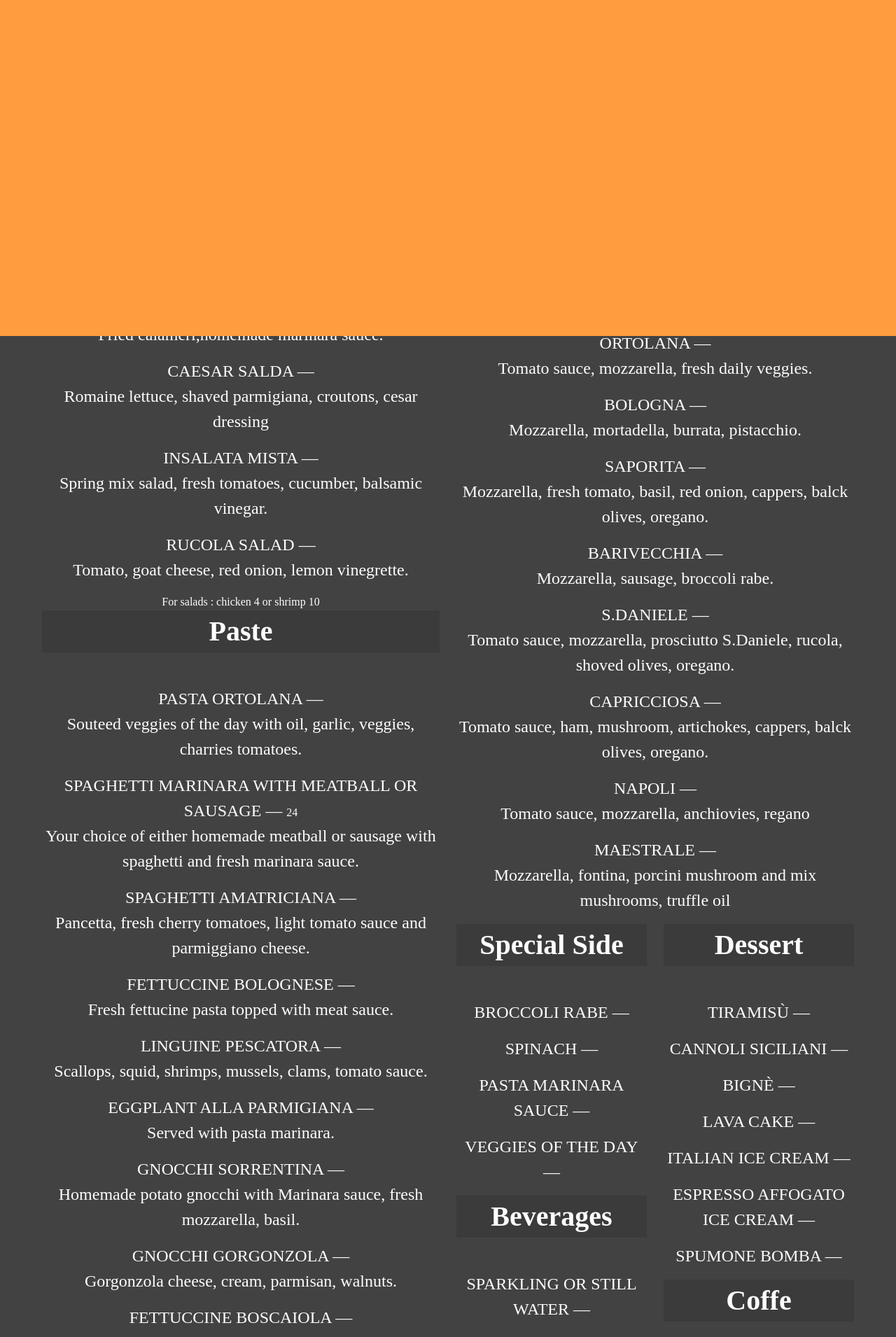
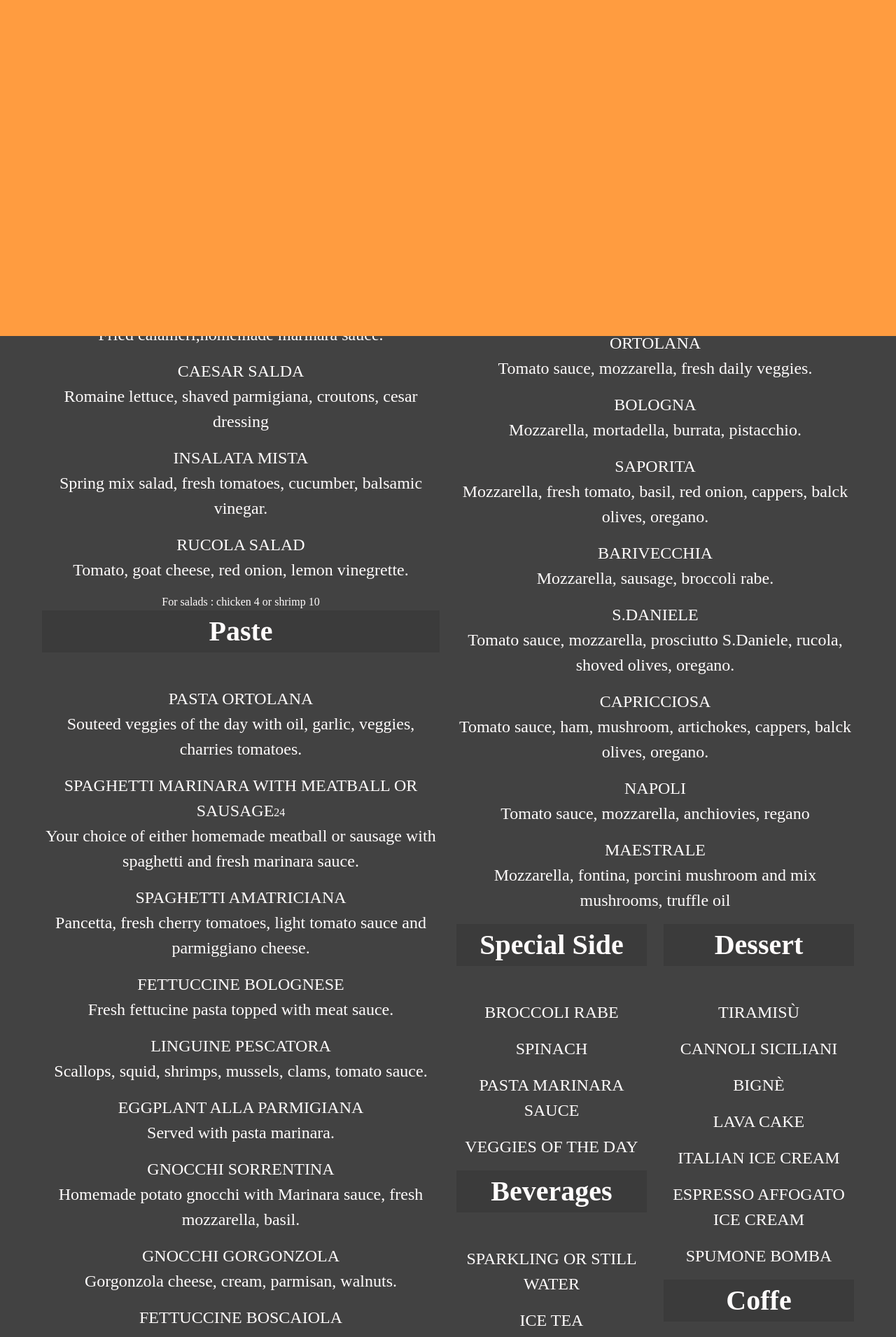
Before and after one commit to PietroVidoni/Maestrale-Restaurant, a PHP site: page /index.php?page=menus in a window 1280 px wide. Shown: the part 1120-3030 px from the top of the page at 70% size. Run offline with PHP 8.4, Linux system fonts and the light colour scheme; some libraries are stand-ins or nearby versions; some web fonts are replaced.

Commit message:
Update #334

```diff
--- a/assets/css/location.css
+++ b/assets/css/location.css
@@ -16,6 +16,10 @@
     border: 2px solid var(--highlight-color);
 }
 
+#location-section .modal-content .input::placeholder {
+    color: var(--main-2-color);
+}
+
 /* Styles for labels within the location section */
 #location-section label {
     /* Sets text color for labels */
--- a/assets/css/newsletter.css
+++ b/assets/css/newsletter.css
@@ -1,4 +1,3 @@
-
 /* Styles for the newslatter */
 
 /* Styles for the modal content within the newsletter section */
@@ -14,6 +13,10 @@
     color: var(--light-font-color);
 }
 
+#newsletter-section .modal-content .input::placeholder {
+    color: var(--main-2-color);
+}
+
 /* Styles for icons within the newsletter section */
 #newsletter-section .icon {
     /* Sets color for icons */
--- a/menus.html
+++ b/menus.html
@@ -17,58 +17,58 @@
             <h2 class="is-size-2 has-text-weight-bold menu-entry mb-6">Appetizers And Salads</h2>
 
             <div class="menu-entry is-size-4-desktop is-size-5-touch is-size-6-mobile mb-4">
-                <div class="menu-title">VERDURE GIRIGLIATE &#8212 </div>
+                <div class="menu-title">VERDURE GIRIGLIATE</div>
                 <div class="menu-description">Eggplant, zucchini, roasted peppers served cold with parsley, garlic,
                     olive oil.</div>
             </div>
             <div class=" menu-entry is-size-4-desktop is-size-5-touch is-size-6-mobile mb-4">
-                <div class="menu-title">MUSSELS AL VINO BINACO &#8212 </div>
+                <div class="menu-title">MUSSELS AL VINO BINACO</div>
                 <div>Musseis in a rich italian white wine sauc,
                     serveed with fresh Pugliese bread.
                 </div>
             </div>
             <div class=" menu-entry is-size-4-desktop is-size-5-touch is-size-6-mobile mb-4">
-                <div class="menu-title">ZUPPA DEL GIORNO &#8212 </div>
+                <div class="menu-title">ZUPPA DEL GIORNO</div>
                 <div>Soup of the day</div>
             </div>
             <div class=" menu-entry is-size-4-desktop is-size-5-touch is-size-6-mobile mb-4">
-                <div class="menu-title">SAUSEG AND BROCOOLI RABE &#8212 </div>
+                <div class="menu-title">SAUSEG AND BROCOOLI RABE</div>
                 <div>Sauteed mild sausage, with rapini, light marinara sauce and parmigiano.</div>
             </div>
             <div class=" menu-entry is-size-4-desktop is-size-5-touch is-size-6-mobile mb-4">
-                <div class="menu-title">BRUSCHETTA &#8212 </div>
+                <div class="menu-title">BRUSCHETTA</div>
                 <div>Cherry tomato, light garlic, extra vergin oil, basil on roasted pugliese bread.</div>
             </div>
             <div class=" menu-entry is-size-4-desktop is-size-5-touch is-size-6-mobile mb-4">
-                <div class="menu-title">POLPETTE DELLA NONNA &#8212 </div>
+                <div class="menu-title">POLPETTE DELLA NONNA</div>
                 <div>Homade beef meatball, marinara, permesan cheese.</div>
             </div>
             <div class=" menu-entry is-size-4-desktop is-size-5-touch is-size-6-mobile mb-4">
-                <div class="menu-title">TAGLIERE ALL'ITALIANA &#8212 </div>
+                <div class="menu-title">TAGLIERE ALL'ITALIANA</div>
                 <div>Chef daily selection of cold cuts and cheeses, served on a board.</div>
             </div>
             <div class=" menu-entry is-size-4-desktop is-size-5-touch is-size-6-mobile mb-4">
-                <div class="menu-title">CAPRESE FIORI DI LATTE &#8212 </div>
+                <div class="menu-title">CAPRESE FIORI DI LATTE</div>
                 <div>Fresh mozzarella, tomato, basil, Oil E.V.O</div>
             </div>
             <div class=" menu-entry is-size-4-desktop is-size-5-touch is-size-6-mobile mb-4">
-                <div class="menu-title">BURRATA &#8212 </div>
+                <div class="menu-title">BURRATA</div>
                 <div>Creamy burrata pugliese, served with prosciutto over melon.</div>
             </div>
             <div class=" menu-entry is-size-4-desktop is-size-5-touch is-size-6-mobile mb-4">
-                <div class="menu-title">CALAMRI FRITTI &#8212 </div>
+                <div class="menu-title">CALAMRI FRITTI</div>
                 <div>Fried calameri,homemade marinara sauce.</div>
             </div>
             <div class=" menu-entry is-size-4-desktop is-size-5-touch is-size-6-mobile mb-4">
-                <div class="menu-title">CAESAR SALDA &#8212 </div>
+                <div class="menu-title">CAESAR SALDA</div>
                 <div>Romaine lettuce, shaved parmigiana, croutons, cesar dressing</div>
             </div>
             <div class=" menu-entry is-size-4-desktop is-size-5-touch is-size-6-mobile mb-4">
-                <div class="menu-title">INSALATA MISTA &#8212 </div>
+                <div class="menu-title">INSALATA MISTA</div>
                 <div>Spring mix salad, fresh tomatoes, cucumber, balsamic vinegar.</div>
             </div>
             <div class=" menu-entry is-size-4-desktop is-size-5-touch is-size-6-mobile mb-4">
-                <div class="menu-title">RUCOLA SALAD &#8212 </div>
+                <div class="menu-title">RUCOLA SALAD</div>
                 <div>Tomato, goat cheese, red onion, lemon vinegrette.</div>
             </div>
             <div class="menu-description">For salads : chicken 4 or shrimp 10</div>
@@ -77,87 +77,87 @@
             <h2 class="is-size-2 has-text-weight-bold menu-entry mb-6">Paste</h2>
 
             <div class=" menu-entry is-size-4-desktop is-size-5-touch is-size-6-mobile mb-4">
-                <div class="menu-title">PASTA ORTOLANA &#8212 </div>
+                <div class="menu-title">PASTA ORTOLANA</div>
                 <div>Souteed veggies of the day with oil, garlic, veggies, charries tomatoes.</div>
             </div>
             <div class=" menu-entry is-size-4-desktop is-size-5-touch is-size-6-mobile mb-4">
-                <div class="menu-title">SPAGHETTI MARINARA WITH MEATBALL OR SAUSAGE &#8212 <span
+                <div class="menu-title">SPAGHETTI MARINARA WITH MEATBALL OR SAUSAGE<span
                         class="is-size-6">24</span></div>
                 <div>Your choice of either homemade meatball or sausage with spaghetti and fresh marinara sauce.</div>
             </div>
             <div class=" menu-entry is-size-4-desktop is-size-5-touch is-size-6-mobile mb-4">
-                <div class="menu-title">SPAGHETTI AMATRICIANA &#8212 </div>
+                <div class="menu-title">SPAGHETTI AMATRICIANA</div>
                 <div>Pancetta, fresh cherry tomatoes, light tomato sauce and parmiggiano cheese.</div>
             </div>
             <div class=" menu-entry is-size-4-desktop is-size-5-touch is-size-6-mobile mb-4">
-                <div class="menu-title">FETTUCCINE BOLOGNESE &#8212 </div>
+                <div class="menu-title">FETTUCCINE BOLOGNESE</div>
                 <div>Fresh fettucine pasta topped with meat sauce.</div>
             </div>
             <div class=" menu-entry is-size-4-desktop is-size-5-touch is-size-6-mobile mb-4">
-                <div class="menu-title">LINGUINE PESCATORA &#8212 </div>
+                <div class="menu-title">LINGUINE PESCATORA</div>
                 <div>Scallops, squid, shrimps, mussels, clams, tomato sauce.</div>
             </div>
             <div class=" menu-entry is-size-4-desktop is-size-5-touch is-size-6-mobile mb-4">
-                <div class="menu-title">EGGPLANT ALLA PARMIGIANA &#8212 </div>
+                <div class="menu-title">EGGPLANT ALLA PARMIGIANA</div>
                 <div>Served with pasta marinara.</div>
             </div>
             <div class=" menu-entry is-size-4-desktop is-size-5-touch is-size-6-mobile mb-4">
-                <div class="menu-title">GNOCCHI SORRENTINA &#8212 </div>
+                <div class="menu-title">GNOCCHI SORRENTINA</div>
                 <div>Homemade potato gnocchi with Marinara sauce, fresh mozzarella, basil.</div>
             </div>
             <div class=" menu-entry is-size-4-desktop is-size-5-touch is-size-6-mobile mb-4">
-                <div class="menu-title">GNOCCHI GORGONZOLA &#8212 </div>
+                <div class="menu-title">GNOCCHI GORGONZOLA</div>
                 <div>Gorgonzola cheese, cream, parmisan, walnuts.</div>
             </div>
             <div class=" menu-entry is-size-4-desktop is-size-5-touch is-size-6-mobile mb-4">
-                <div class="menu-title">FETTUCCINE BOSCAIOLA &#8212 </div>
+                <div class="menu-title">FETTUCCINE BOSCAIOLA</div>
                 <div>Fresh fettucine pasta with mixed mushrooms, alfredo sauce, white truffle oil.</div>
             </div>
             <div class=" menu-entry is-size-4-desktop is-size-5-touch is-size-6-mobile mb-4">
-                <div class="menu-title">LASAGNA EMILIANA &#8212 </div>
+                <div class="menu-title">LASAGNA EMILIANA</div>
                 <div>Meat sauce, Béchamel, mozzarella, parmigiano.</div>
             </div>
             <div class=" menu-entry is-size-4-desktop is-size-5-touch is-size-6-mobile mb-4">
-                <div class="menu-title">ORECCHIETTE PUGLIESE &#8212 </div>
+                <div class="menu-title">ORECCHIETTE PUGLIESE</div>
                 <div>Fresh orecchiette pasta sauteed with sausage, broccoli rabe.</div>
             </div>
             <div class=" menu-entry is-size-4-desktop is-size-5-touch is-size-6-mobile mb-4">
-                <div class="menu-title">LINGUINE ALLE VONGOLE &#8212 </div>
+                <div class="menu-title">LINGUINE ALLE VONGOLE</div>
                 <div>Cherry tomatoes, clams, garlic, wine.</div>
             </div>
         </div>
         <div class="column">
             <h2 class="is-size-2 has-text-weight-bold menu-entry mb-6">Meat And Fish</h2>
             <div class=" menu-entry is-size-4-desktop is-size-5-touch is-size-6-mobile mb-4">
-                <div class="menu-title">VEAL SCALOPINA AI FORMAGGI &#8212 </div>
+                <div class="menu-title">VEAL SCALOPINA AI FORMAGGI</div>
                 <div>Cream, gorgonzola, parmiggiano, fontina.</div>
             </div>
             <div class=" menu-entry is-size-4-desktop is-size-5-touch is-size-6-mobile mb-4">
-                <div class="menu-title">SCALOPPINE MARSALA &#8212 </div>
+                <div class="menu-title">SCALOPPINE MARSALA</div>
                 <div>Veal, marsala wine, mushrooms</div>
             </div>
             <div class=" menu-entry is-size-4-desktop is-size-5-touch is-size-6-mobile mb-4">
-                <div class="menu-title">CHICKEN ALLA PIZZAIOLA &#8212 </div>
+                <div class="menu-title">CHICKEN ALLA PIZZAIOLA</div>
                 <div>Copers, black olives, cherry tomatoes.</div>
             </div>
             <div class=" menu-entry is-size-4-desktop is-size-5-touch is-size-6-mobile mb-4">
-                <div class="menu-title">CHICKEN PARMIGIANA &#8212 </div>
+                <div class="menu-title">CHICKEN PARMIGIANA</div>
                 <div>Freash mozzarella, marinara sauce, baked in the oven, served with pasta marinara.</div>
             </div>
             <div class=" menu-entry is-size-4-desktop is-size-5-touch is-size-6-mobile mb-4">
-                <div class="menu-title">CHICKEN MILANESE &#8212 </div>
+                <div class="menu-title">CHICKEN MILANESE</div>
                 <div>Breaded chiken, argula, cherry tomatoes, E.V.O. oil, shaved parma cheese.</div>
             </div>
             <div class=" menu-entry is-size-4-desktop is-size-5-touch is-size-6-mobile mb-4">
-                <div class="menu-title">PESCE DEL GIORNO &#8212 </div>
+                <div class="menu-title">PESCE DEL GIORNO</div>
                 <div>Fish of the day</div>
             </div>
             <div class=" menu-entry is-size-4-desktop is-size-5-touch is-size-6-mobile mb-4">
-                <div class="menu-title">SALTIMBOCCA DI POLLO &#8212 </div>
+                <div class="menu-title">SALTIMBOCCA DI POLLO</div>
                 <div>Breaded chicken, arugula, cherry tomatoes, E.V.O oil, shaved parma cheese.</div>
             </div>
             <div class=" menu-entry is-size-4-desktop is-size-5-touch is-size-6-mobile mb-4">
-                <div class="menu-title">CHICKEN CARCIOFI &#8212 </div>
+                <div class="menu-title">CHICKEN CARCIOFI</div>
                 <div>Chicken with a rich piccata sauce, topped with artichokes.</div>
             </div>
 
@@ -175,35 +175,35 @@
             </div>
 
             <div class=" menu-entry is-size-4-desktop is-size-5-touch is-size-6-mobile mb-4">
-                <div class="menu-title">ORTOLANA &#8212 </div>
+                <div class="menu-title">ORTOLANA</div>
                 <div>Tomato sauce, mozzarella, fresh daily veggies.</div>
             </div>
             <div class=" menu-entry is-size-4-desktop is-size-5-touch is-size-6-mobile mb-4">
-                <div class="menu-title">BOLOGNA &#8212 </div>
+                <div class="menu-title">BOLOGNA</div>
                 <div>Mozzarella, mortadella, burrata, pistacchio.</div>
             </div>
             <div class=" menu-entry is-size-4-desktop is-size-5-touch is-size-6-mobile mb-4">
-                <div class="menu-title">SAPORITA &#8212 </div>
+                <div class="menu-title">SAPORITA</div>
                 <div>Mozzarella, fresh tomato, basil, red onion, cappers, balck olives, oregano.</div>
             </div>
             <div class=" menu-entry is-size-4-desktop is-size-5-touch is-size-6-mobile mb-4">
-                <div class="menu-title">BARIVECCHIA &#8212 </div>
+                <div class="menu-title">BARIVECCHIA</div>
                 <div>Mozzarella, sausage, broccoli rabe.</div>
             </div>
             <div class=" menu-entry is-size-4-desktop is-size-5-touch is-size-6-mobile mb-4">
-                <div class="menu-title">S.DANIELE &#8212 </div>
+                <div class="menu-title">S.DANIELE</div>
                 <div>Tomato sauce, mozzarella, prosciutto S.Daniele, rucola, shoved olives, oregano.</div>
             </div>
             <div class=" menu-entry is-size-4-desktop is-size-5-touch is-size-6-mobile mb-4">
-                <div class="menu-title">CAPRICCIOSA &#8212 </div>
+                <div class="menu-title">CAPRICCIOSA</div>
                 <div>Tomato sauce, ham, mushroom, artichokes, cappers, balck olives, oregano.</div>
             </div>
             <div class=" menu-entry is-size-4-desktop is-size-5-touch is-size-6-mobile mb-4">
-                <div class="menu-title">NAPOLI &#8212 </div>
+                <div class="menu-title">NAPOLI</div>
                 <div>Tomato sauce, mozzarella, anchiovies, regano</div>
             </div>
             <div class=" menu-entry is-size-4-desktop is-size-5-touch is-size-6-mobile mb-4">
-                <div class="menu-title">MAESTRALE &#8212 </div>
+                <div class="menu-title">MAESTRALE</div>
                 <div>Mozzarella, fontina, porcini mushroom and mix mushrooms, truffle oil</div>
             </div>
 
@@ -212,31 +212,31 @@
                     <h2 class="is-size-2 has-text-weight-bold menu-entry mb-6">Special Side</h2>
 
                     <div class=" menu-entry is-size-4-desktop is-size-5-touch is-size-6-mobile mb-4">
-                        <div>BROCCOLI RABE &#8212 </div>
+                        <div>BROCCOLI RABE</div>
                     </div>
                     <div class=" menu-entry is-size-4-desktop is-size-5-touch is-size-6-mobile mb-4">
-                        <div>SPINACH &#8212 </div>
+                        <div>SPINACH</div>
                     </div>
                     <div class=" menu-entry is-size-4-desktop is-size-5-touch is-size-6-mobile mb-4">
-                        <div>PASTA MARINARA SAUCE &#8212 </div>
+                        <div>PASTA MARINARA SAUCE</div>
                     </div>
                     <div class=" menu-entry is-size-4-desktop is-size-5-touch is-size-6-mobile mb-4">
-                        <div>VEGGIES OF THE DAY &#8212 </div>
+                        <div>VEGGIES OF THE DAY</div>
                     </div>
 
 
                     <h2 class="is-size-2 has-text-weight-bold menu-entry mb-6">Beverages</h2>
                     <div class=" menu-entry is-size-4-desktop is-size-5-touch is-size-6-mobile mb-4">
-                        <div>SPARKLING OR STILL WATER &#8212 </div>
+                        <div>SPARKLING OR STILL WATER</div>
                     </div>
                     <div class=" menu-entry is-size-4-desktop is-size-5-touch is-size-6-mobile mb-4">
-                        <div>ICE TEA &#8212 </div>
+                        <div>ICE TEA</div>
                     </div>
                     <div class=" menu-entry is-size-4-desktop is-size-5-touch is-size-6-mobile mb-4">
-                        <div>SODAS &#8212 </div>
+                        <div>SODAS</div>
                     </div>
                     <div class=" menu-entry is-size-4-desktop is-size-5-touch is-size-6-mobile mb-4">
-                        <div>HOT TEA &#8212 </div>
+                        <div>HOT TEA</div>
                     </div>
 
                 </div>
@@ -244,36 +244,36 @@
                     <h2 class="is-size-2 has-text-weight-bold menu-entry mb-6">Dessert</h2>
 
                     <div class=" menu-entry is-size-4-desktop is-size-5-touch is-size-6-mobile mb-4">
-                        <div>TIRAMISÙ &#8212 </div>
+                        <div>TIRAMISÙ</div>
                     </div>
                     <div class=" menu-entry is-size-4-desktop is-size-5-touch is-size-6-mobile mb-4">
-                        <div>CANNOLI SICILIANI &#8212 </div>
+                        <div>CANNOLI SICILIANI</div>
                     </div>
                     <div class=" menu-entry is-size-4-desktop is-size-5-touch is-size-6-mobile mb-4">
-                        <div>BIGNÈ &#8212 </div>
+                        <div>BIGNÈ</div>
                     </div>
                     <div class=" menu-entry is-size-4-desktop is-size-5-touch is-size-6-mobile mb-4">
-                        <div>LAVA CAKE &#8212 </div>
+                        <div>LAVA CAKE</div>
                     </div>
                     <div class=" menu-entry is-size-4-desktop is-size-5-touch is-size-6-mobile mb-4">
-                        <div>ITALIAN ICE CREAM &#8212 </div>
+                        <div>ITALIAN ICE CREAM</div>
                     </div>
                     <div class=" menu-entry is-size-4-desktop is-size-5-touch is-size-6-mobile mb-4">
-                        <div>ESPRESSO AFFOGATO ICE CREAM &#8212 </div>
+                        <div>ESPRESSO AFFOGATO ICE CREAM</div>
                     </div>
                     <div class=" menu-entry is-size-4-desktop is-size-5-touch is-size-6-mobile mb-4">
-                        <div>SPUMONE BOMBA &#8212 </div>
+                        <div>SPUMONE BOMBA</div>
                     </div>
                     <h2 class="is-size-2 has-text-weight-bold menu-entry mb-6">Coffe</h2>
 
                     <div class=" menu-entry is-size-4-desktop is-size-5-touch is-size-6-mobile mb-4">
-                        <div>CAPPUCCINO &#8212 </div>
+                        <div>CAPPUCCINO</div>
                     </div>
                     <div class=" menu-entry is-size-4-desktop is-size-5-touch is-size-6-mobile mb-4">
-                        <div>ESPRESSO &#8212 </div>
+                        <div>ESPRESSO</div>
                     </div>
                     <div class=" menu-entry is-size-4-desktop is-size-5-touch is-size-6-mobile mb-4">
-                        <div>AMERICANO &#8212 </div>
+                        <div>AMERICANO</div>
                     </div>
                 </div>
             </div>
```
Also changed, not shown: home.html (+10 -8 lines).
